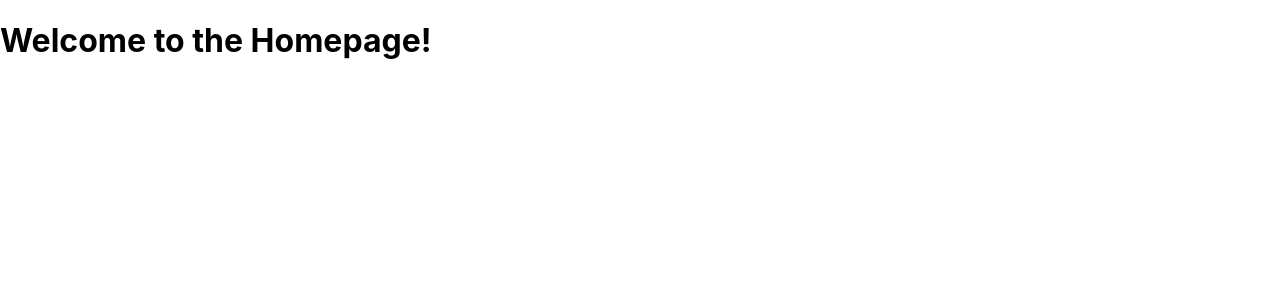
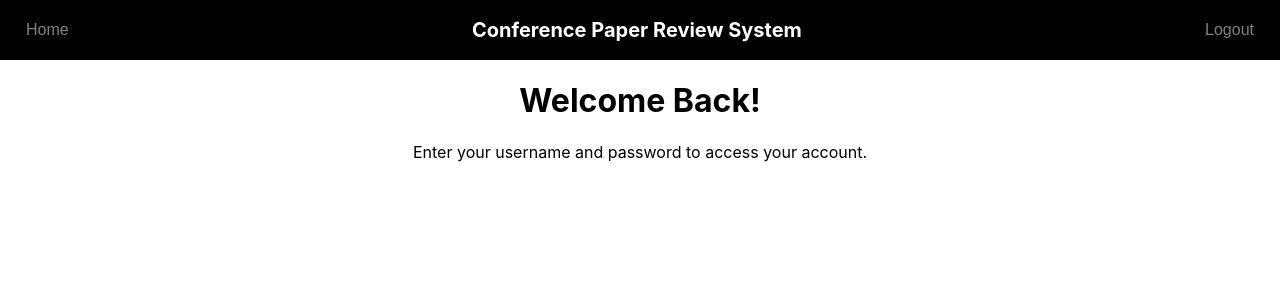
Before and after one commit to shawske/paper-review, a React (Create React App) app: page / in a window 1280 px wide. Shown: the top 300 px of the page. Built offline with nearby package versions, Linux system fonts and the light colour scheme.

Commit message:
Login Page

```diff
--- a/package.json
+++ b/package.json
@@ -12,6 +12,7 @@
     "@types/react-dom": "^18.2.15",
     "react": "^18.2.0",
     "react-dom": "^18.2.0",
+    "react-router-dom": "^6.18.0",
     "react-scripts": "5.0.1",
     "web-vitals": "^2.1.4"
   },
@@ -40,6 +41,7 @@
     ]
   },
   "devDependencies": {
+    "@types/react-router-dom": "^5.3.3",
     "typescript": "^4.9.5"
   }
 }
--- a/src/App.tsx
+++ b/src/App.tsx
@@ -1,5 +1,6 @@
 import React from 'react';
 import LoginPage from './pages/LoginPage';
+import './NavBar.css';
 
 const App: React.FC = () => {
   return (
--- /dev/null
+++ b/src/NavBar.css
@@ -0,0 +1,27 @@
+.navbar {
+    background-color: black;
+    color: white;
+    display: flex;
+    justify-content: space-between;
+    align-items: center;
+    padding: 0 20px;
+    height: 60px;
+  }
+
+  .nav-button {
+    background: none;
+    border: none;
+    color: white;
+    font-size: 16px;
+    cursor: pointer;
+  }
+
+  .nav-button.disabled {
+    cursor: default;
+    opacity: 0.5;
+  }
+
+  .nav-title {
+    margin: 0;
+    font-size: 20px;
+  }
--- a/src/pages/LoginPage.tsx
+++ b/src/pages/LoginPage.tsx
@@ -1,9 +1,15 @@
 import React from 'react';
+import NavBar from './NavBar';
 
 const LoginPage: React.FC = () => {
   return (
+
     <div>
-      <h1>Welcome to the Homepage!</h1>
+      <NavBar />
+      <div style={{ textAlign: 'center' }}>
+        <h1>Welcome Back!</h1>
+        <p>Enter your username and password to access your account.</p>
+      </div>
     </div>
   );
 };
--- /dev/null
+++ b/src/pages/NavBar.tsx
@@ -0,0 +1,13 @@
+import React from 'react';
+
+const NavBar = () => {
+  return (
+    <nav className="navbar">
+      <button className="nav-button disabled" disabled>Home</button>
+      <h1 className="nav-title">Conference Paper Review System</h1>
+      <button className="nav-button disabled" disabled>Logout</button>
+    </nav>
+  );
+};
+
+export default NavBar;
```
Also changed, not shown: 1 other file (tests, documents, lock files or other folders).
